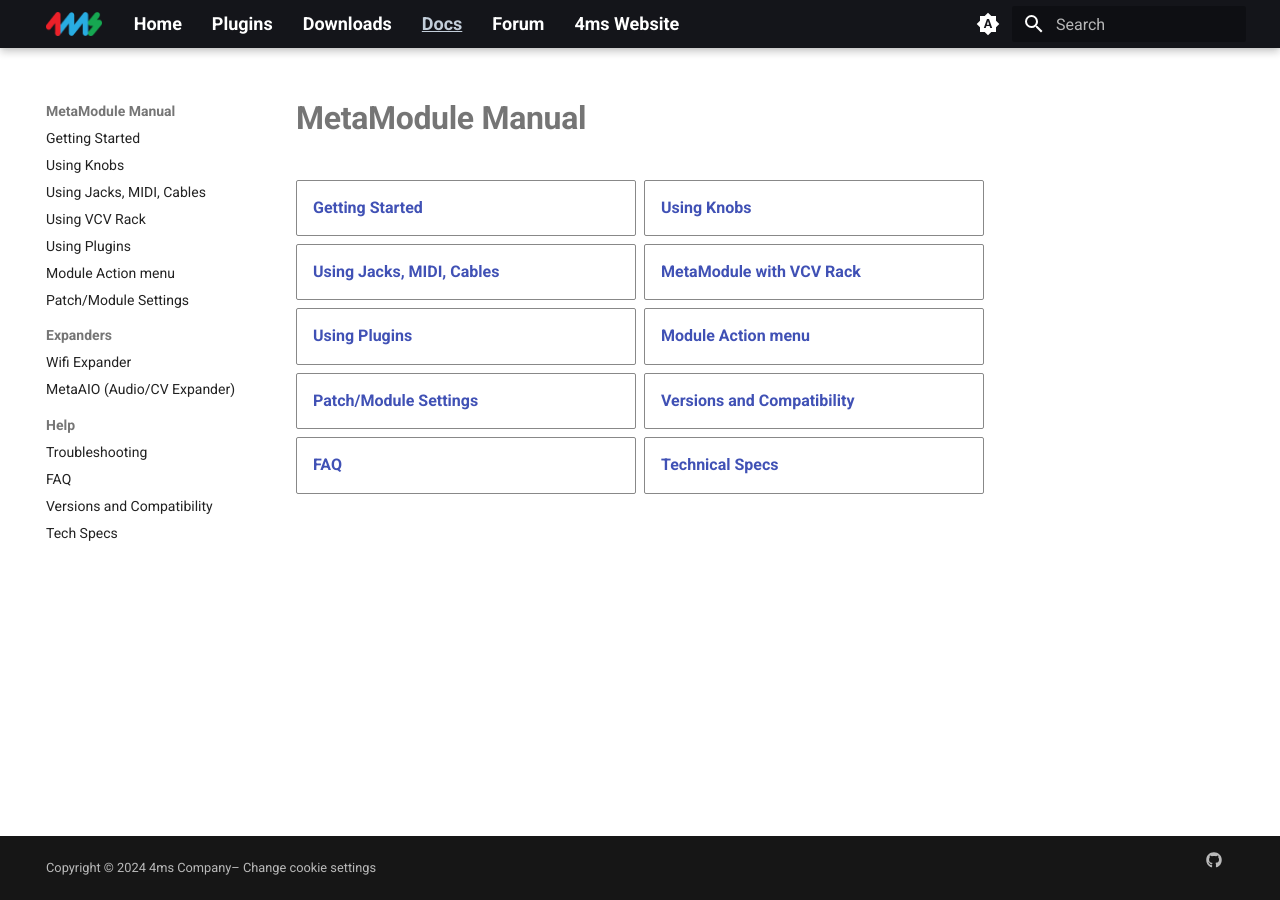
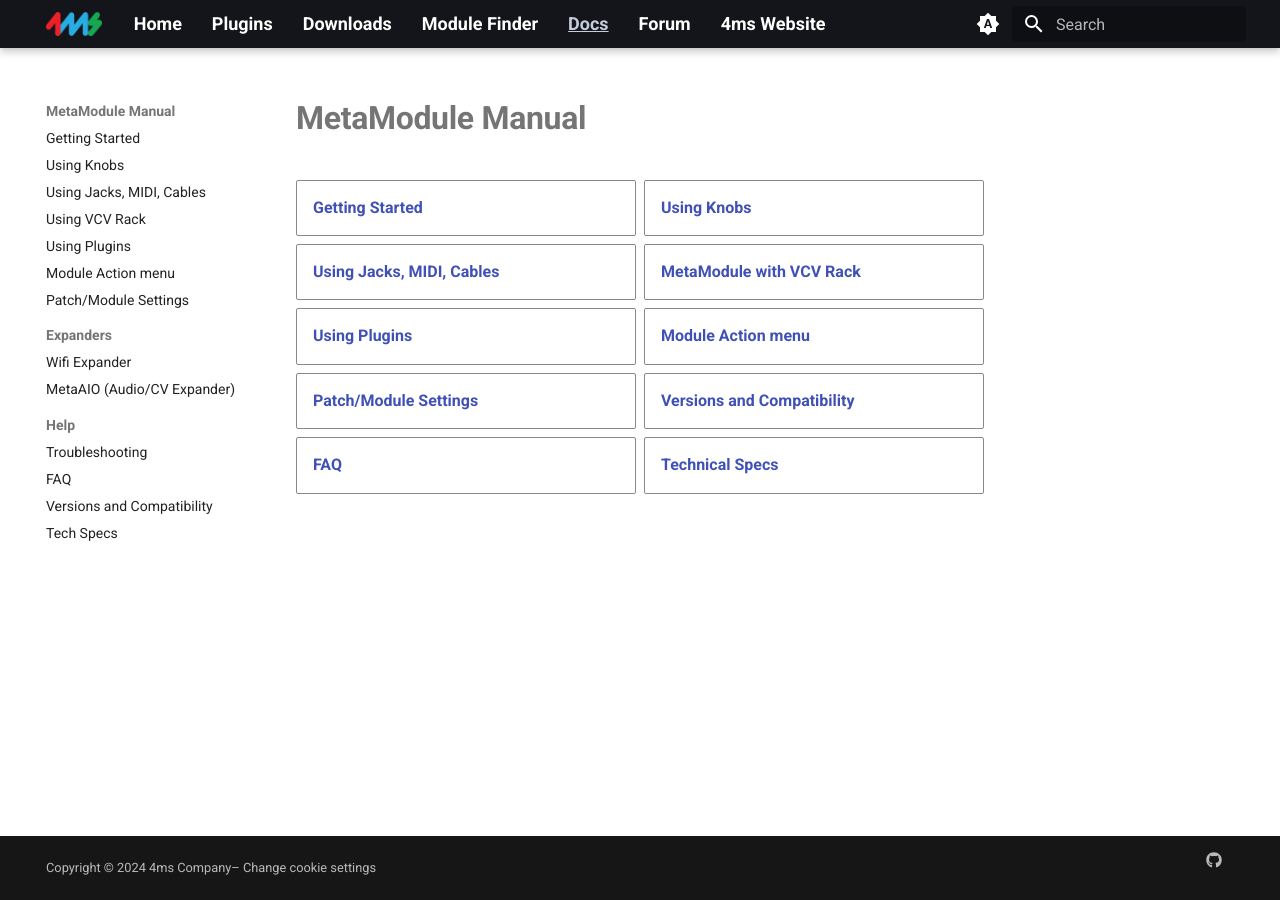
Before and after one commit to 4ms/metamodule-docs-website, an MkDocs documentation site: the page built from docs/index.md, in a window 1280 px wide. Built offline with MkDocs 1.6.1 and Material for MkDocs 9.7.7, drawn with Linux system fonts in a browser that asks for light colours.

Commit message:
Add ModuleFinder link

```diff
--- a/overrides/partials/header.html
+++ b/overrides/partials/header.html
@@ -28,6 +25,9 @@
             </span>
             <span class="sm-sm sm-hide">
 		  	  <a href="../downloads">Downloads</a>
+            </span>
+            <span class="sm-sm sm-hide">
+		  	  <a href="../modulefinder">Module Finder</a>
             </span>
             <span class="sm-sm sm-hide mm-lightblue">
               Docs
```
Also changed, not shown: other parts of overrides/partials/header.html (+0 -3 lines).
